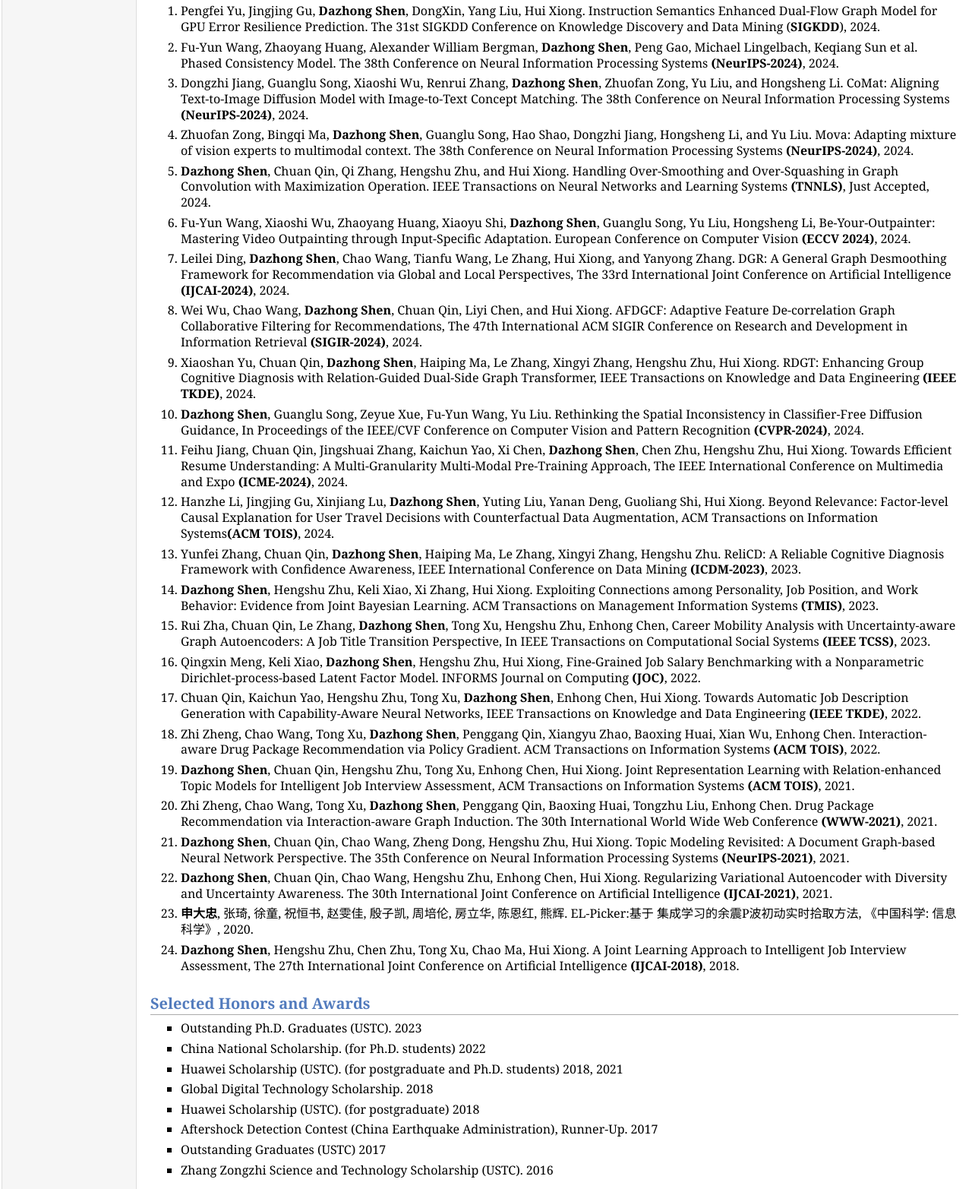
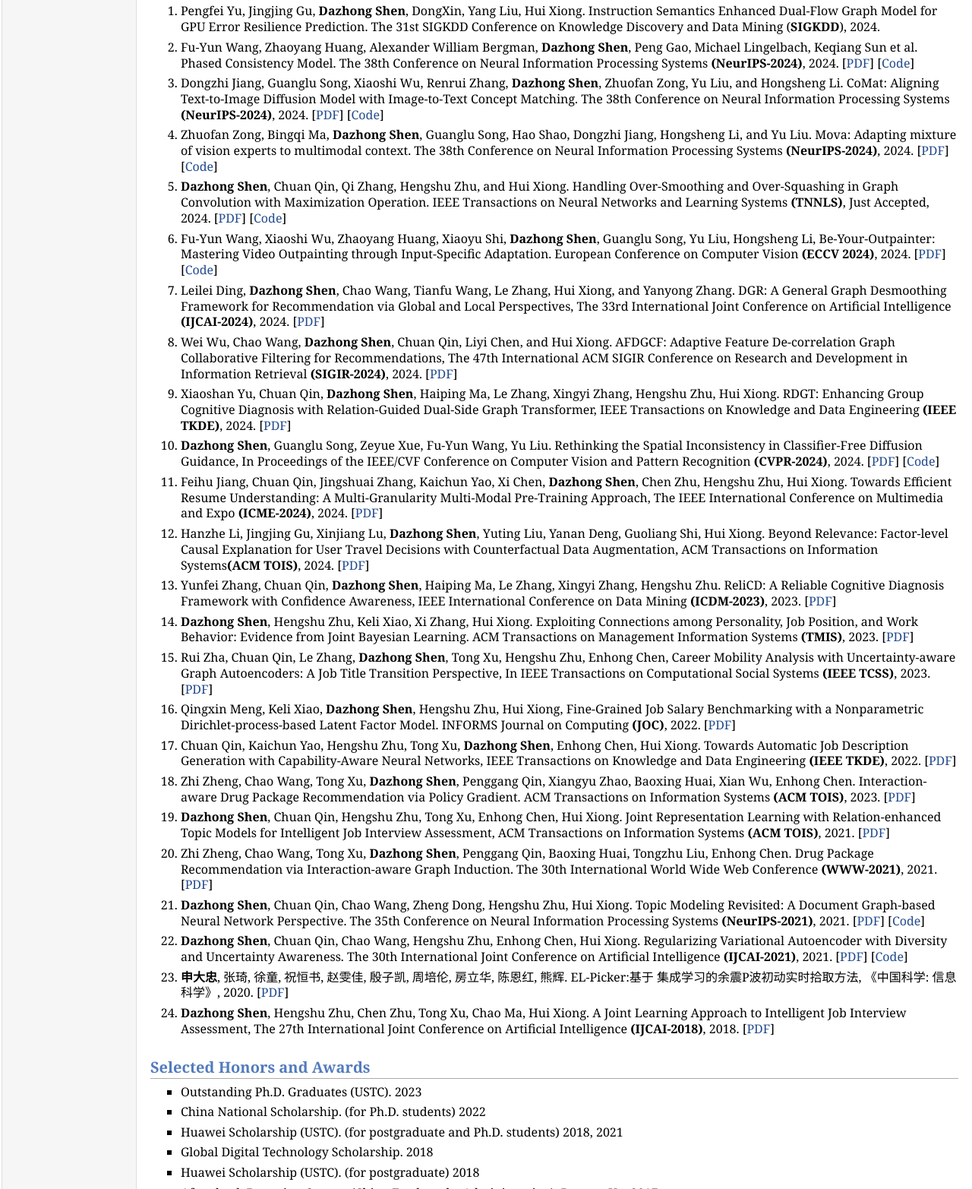
Before and after one commit to SmilesDZgk/HomePage, a plain HTML site: page index.html in a window 1280 px wide. Shown: the part 960-2525 px from the top of the page at 76% size. Drawn offline with Linux system fonts and the light colour scheme.

Commit message:
Add files via upload

```diff
--- a/index.html
+++ b/index.html
@@ -71,53 +71,53 @@
 </ul>
 <h2>Recent Publication</h2>
 <ol>
-<li><p>Pengfei Yu, Jingjing Gu, <b>Dazhong Shen</b>, DongXin, Yang Liu, Hui Xiong. Instruction Semantics Enhanced Dual-Flow Graph Model for GPU Error Resilience Prediction. The 31st SIGKDD Conference on Knowledge Discovery and Data Mining (<b>SIGKDD</b>), 2024.</p>
+<li><p>Pengfei Yu, Jingjing Gu, <b>Dazhong Shen</b>, DongXin, Yang Liu, Hui Xiong. Instruction Semantics Enhanced Dual-Flow Graph Model for GPU Error Resilience Prediction. The 31st SIGKDD Conference on Knowledge Discovery and Data Mining (<b>SIGKDD</b>), 2024. </p>
 </li>
-<li><p>Fu-Yun Wang, Zhaoyang Huang, Alexander William Bergman, <b>Dazhong Shen</b>, Peng Gao, Michael Lingelbach, Keqiang Sun et al. Phased Consistency Model.  The 38th Conference on Neural Information Processing Systems <b>(NeurIPS-2024)</b>, 2024.</p>
+<li><p>Fu-Yun Wang, Zhaoyang Huang, Alexander William Bergman, <b>Dazhong Shen</b>, Peng Gao, Michael Lingelbach, Keqiang Sun et al. Phased Consistency Model.  The 38th Conference on Neural Information Processing Systems <b>(NeurIPS-2024)</b>, 2024. [<a href="./papers/FuyunWang-NeurIPS-2024.pdf">PDF</a>] [<a href="https://g-u-n.github.io/projects/pcm/">Code</a>]</p>
 </li>
-<li><p>Dongzhi Jiang, Guanglu Song, Xiaoshi Wu, Renrui Zhang, <b>Dazhong Shen</b>, Zhuofan Zong, Yu Liu, and Hongsheng Li. CoMat: Aligning Text-to-Image Diffusion Model with Image-to-Text Concept Matching. The 38th Conference on Neural Information Processing Systems <b>(NeurIPS-2024)</b>, 2024.</p>
+<li><p>Dongzhi Jiang, Guanglu Song, Xiaoshi Wu, Renrui Zhang, <b>Dazhong Shen</b>, Zhuofan Zong, Yu Liu, and Hongsheng Li. CoMat: Aligning Text-to-Image Diffusion Model with Image-to-Text Concept Matching. The 38th Conference on Neural Information Processing Systems <b>(NeurIPS-2024)</b>, 2024. [<a href="./papers/DongzhiJiang-NeurIPS-2024.pdf">PDF</a>] [<a href="https://caraj7.github.io/comat/">Code</a>]</p>
 </li>
-<li><p>Zhuofan Zong, Bingqi Ma, <b>Dazhong Shen</b>, Guanglu Song, Hao Shao, Dongzhi Jiang, Hongsheng Li, and Yu Liu. Mova: Adapting mixture of vision experts to multimodal context. The 38th Conference on Neural Information Processing Systems <b>(NeurIPS-2024)</b>, 2024.</p>
+<li><p>Zhuofan Zong, Bingqi Ma, <b>Dazhong Shen</b>, Guanglu Song, Hao Shao, Dongzhi Jiang, Hongsheng Li, and Yu Liu. Mova: Adapting mixture of vision experts to multimodal context. The 38th Conference on Neural Information Processing Systems <b>(NeurIPS-2024)</b>, 2024. [<a href="./papers/ZhuofanZong-NeurIPS-2024.pdf">PDF</a>] [<a href="https://github.com/templex98/mova">Code</a>]</p>
 </li>
-<li><p><b>Dazhong Shen</b>, Chuan Qin, Qi Zhang, Hengshu Zhu, and Hui Xiong. Handling Over-Smoothing and Over-Squashing in Graph Convolution with Maximization Operation. IEEE Transactions on Neural Networks and Learning Systems <b>(TNNLS)</b>, Just Accepted, 2024.</p>
+<li><p><b>Dazhong Shen</b>, Chuan Qin, Qi Zhang, Hengshu Zhu, and Hui Xiong. Handling Over-Smoothing and Over-Squashing in Graph Convolution with Maximization Operation. IEEE Transactions on Neural Networks and Learning Systems <b>(TNNLS)</b>, Just Accepted, 2024. [<a href="./papers/DazhongShen-TNNLS-2024.pdf">PDF</a>] [<a href="https://github.com/SmilesDZgk/MGC">Code</a>]</p>
 </li>
-<li><p>Fu-Yun Wang, Xiaoshi Wu, Zhaoyang Huang, Xiaoyu Shi, <b>Dazhong Shen</b>, Guanglu Song, Yu Liu, Hongsheng Li, Be-Your-Outpainter: Mastering Video Outpainting through Input-Specific Adaptation. European Conference on Computer Vision <b>(ECCV 2024)</b>, 2024. </p>
+<li><p>Fu-Yun Wang, Xiaoshi Wu, Zhaoyang Huang, Xiaoyu Shi, <b>Dazhong Shen</b>, Guanglu Song, Yu Liu, Hongsheng Li, Be-Your-Outpainter: Mastering Video Outpainting through Input-Specific Adaptation. European Conference on Computer Vision <b>(ECCV 2024)</b>, 2024. [<a href="./papers/FuyunWang-ECCV-2024.pdf">PDF</a>] [<a href="https://github.com/G-U-N/Be-Your-Outpainter">Code</a>]</p>
 </li>
-<li><p>Leilei Ding, <b>Dazhong Shen</b>, Chao Wang, Tianfu Wang, Le Zhang, Hui Xiong, and Yanyong Zhang. DGR: A General Graph Desmoothing Framework for Recommendation via Global and Local Perspectives, The 33rd International Joint Conference on Artificial Intelligence <b>(IJCAI-2024)</b>, 2024. </p>
+<li><p>Leilei Ding, <b>Dazhong Shen</b>, Chao Wang, Tianfu Wang, Le Zhang, Hui Xiong, and Yanyong Zhang. DGR: A General Graph Desmoothing Framework for Recommendation via Global and Local Perspectives, The 33rd International Joint Conference on Artificial Intelligence <b>(IJCAI-2024)</b>, 2024. [<a href="./papers/LeilieDing-IJCAI-2024.pdf">PDF</a>]</p>
 </li>
-<li><p>Wei Wu, Chao Wang, <b>Dazhong Shen</b>, Chuan Qin, Liyi Chen, and Hui Xiong. AFDGCF: Adaptive Feature De-correlation Graph Collaborative Filtering for Recommendations, The 47th International ACM SIGIR Conference on Research and Development in Information Retrieval <b>(SIGIR-2024)</b>, 2024. </p>
+<li><p>Wei Wu, Chao Wang, <b>Dazhong Shen</b>, Chuan Qin, Liyi Chen, and Hui Xiong. AFDGCF: Adaptive Feature De-correlation Graph Collaborative Filtering for Recommendations, The 47th International ACM SIGIR Conference on Research and Development in Information Retrieval <b>(SIGIR-2024)</b>, 2024. [<a href="./papers/WeiWu-SIGIR-2024.pdf">PDF</a>]</p>
 </li>
-<li><p>Xiaoshan Yu, Chuan Qin, <b>Dazhong Shen</b>, Haiping Ma, Le Zhang, Xingyi Zhang, Hengshu Zhu, Hui Xiong. RDGT: Enhancing Group Cognitive Diagnosis with Relation-Guided Dual-Side Graph Transformer, IEEE Transactions on Knowledge and Data Engineering <b>(IEEE TKDE)</b>, 2024. </p>
+<li><p>Xiaoshan Yu, Chuan Qin, <b>Dazhong Shen</b>, Haiping Ma, Le Zhang, Xingyi Zhang, Hengshu Zhu, Hui Xiong. RDGT: Enhancing Group Cognitive Diagnosis with Relation-Guided Dual-Side Graph Transformer, IEEE Transactions on Knowledge and Data Engineering <b>(IEEE TKDE)</b>, 2024.  [<a href="./papers/XiaoshanYu-IEEETKDE-2024.pdf">PDF</a>]</p>
 </li>
-<li><p><b>Dazhong Shen</b>, Guanglu Song, Zeyue Xue, Fu-Yun Wang, Yu Liu. Rethinking the Spatial Inconsistency in Classifier-Free Diffusion Guidance, In Proceedings of the IEEE/CVF Conference on Computer Vision and Pattern Recognition <b>(CVPR-2024)</b>, 2024. </p>
+<li><p><b>Dazhong Shen</b>, Guanglu Song, Zeyue Xue, Fu-Yun Wang, Yu Liu. Rethinking the Spatial Inconsistency in Classifier-Free Diffusion Guidance, In Proceedings of the IEEE/CVF Conference on Computer Vision and Pattern Recognition <b>(CVPR-2024)</b>, 2024. [<a href="./papers/DazhongShen-CVPR-2024.pdf">PDF</a>] [<a href="https://github.com/SmilesDZgk/S-CFG">Code</a>]</p>
 </li>
-<li><p>Feihu Jiang, Chuan Qin, Jingshuai Zhang, Kaichun Yao, Xi Chen, <b>Dazhong Shen</b>, Chen Zhu, Hengshu Zhu, Hui Xiong. Towards Efficient Resume Understanding: A Multi-Granularity Multi-Modal Pre-Training Approach, The IEEE International Conference on Multimedia and Expo <b>(ICME-2024)</b>, 2024. </p>
+<li><p>Feihu Jiang, Chuan Qin, Jingshuai Zhang, Kaichun Yao, Xi Chen, <b>Dazhong Shen</b>, Chen Zhu, Hengshu Zhu, Hui Xiong. Towards Efficient Resume Understanding: A Multi-Granularity Multi-Modal Pre-Training Approach, The IEEE International Conference on Multimedia and Expo <b>(ICME-2024)</b>, 2024. [<a href="./papers/FeihuJiang-ICME-2024.pdf">PDF</a>]</p>
 </li>
-<li><p>Hanzhe Li, Jingjing Gu, Xinjiang Lu, <b>Dazhong Shen</b>, Yuting Liu, Yanan Deng, Guoliang Shi, Hui Xiong. Beyond Relevance: Factor-level Causal Explanation for User Travel Decisions with Counterfactual Data Augmentation, ACM Transactions on Information Systems<b>(ACM TOIS)</b>, 2024. </p>
+<li><p>Hanzhe Li, Jingjing Gu, Xinjiang Lu, <b>Dazhong Shen</b>, Yuting Liu, Yanan Deng, Guoliang Shi, Hui Xiong. Beyond Relevance: Factor-level Causal Explanation for User Travel Decisions with Counterfactual Data Augmentation, ACM Transactions on Information Systems<b>(ACM TOIS)</b>, 2024. [<a href="./papers/HanzheLi-ACMTOIS-2024.pdf">PDF</a>]</p>
 </li>
-<li><p>Yunfei Zhang, Chuan Qin, <b>Dazhong Shen</b>, Haiping Ma, Le Zhang, Xingyi Zhang, Hengshu Zhu. ReliCD: A Reliable Cognitive Diagnosis Framework with Confidence Awareness, IEEE International Conference on Data Mining <b>(ICDM-2023)</b>, 2023. </p>
+<li><p>Yunfei Zhang, Chuan Qin, <b>Dazhong Shen</b>, Haiping Ma, Le Zhang, Xingyi Zhang, Hengshu Zhu. ReliCD: A Reliable Cognitive Diagnosis Framework with Confidence Awareness, IEEE International Conference on Data Mining <b>(ICDM-2023)</b>, 2023.  [<a href="./papers/DazhongShen-YunfeiZhang-2023.pdf">PDF</a>]</p>
 </li>
-<li><p><b>Dazhong Shen</b>, Hengshu Zhu, Keli Xiao, Xi Zhang, Hui Xiong. Exploiting Connections among Personality, Job Position, and Work Behavior: Evidence from Joint Bayesian Learning. ACM Transactions on Management Information Systems <b>(TMIS)</b>, 2023.</p>
+<li><p><b>Dazhong Shen</b>, Hengshu Zhu, Keli Xiao, Xi Zhang, Hui Xiong. Exploiting Connections among Personality, Job Position, and Work Behavior: Evidence from Joint Bayesian Learning. ACM Transactions on Management Information Systems <b>(TMIS)</b>, 2023. [<a href="./papers/DazhongShen-ACMTMIS-2023.pdf">PDF</a>]</p>
 </li>
-<li><p>Rui Zha, Chuan Qin, Le Zhang, <b>Dazhong Shen</b>, Tong Xu, Hengshu Zhu, Enhong Chen, Career Mobility Analysis with Uncertainty-aware Graph Autoencoders: A Job Title Transition Perspective, In IEEE Transactions on Computational Social Systems <b>(IEEE TCSS)</b>, 2023. </p>
+<li><p>Rui Zha, Chuan Qin, Le Zhang, <b>Dazhong Shen</b>, Tong Xu, Hengshu Zhu, Enhong Chen, Career Mobility Analysis with Uncertainty-aware Graph Autoencoders: A Job Title Transition Perspective, In IEEE Transactions on Computational Social Systems <b>(IEEE TCSS)</b>, 2023. [<a href="./papers/RuiZha-IEEETCSS-2023.pdf">PDF</a>]</p>
 </li>
-<li><p>Qingxin Meng, Keli Xiao, <b>Dazhong Shen</b>, Hengshu Zhu, Hui Xiong, Fine-Grained Job Salary Benchmarking with a Nonparametric Dirichlet-process-based Latent Factor Model. INFORMS Journal on Computing <b>(JOC)</b>, 2022. </p>
+<li><p>Qingxin Meng, Keli Xiao, <b>Dazhong Shen</b>, Hengshu Zhu, Hui Xiong, Fine-Grained Job Salary Benchmarking with a Nonparametric Dirichlet-process-based Latent Factor Model. INFORMS Journal on Computing <b>(JOC)</b>, 2022. [<a href="./papers/QingxinMeng-IJOC-2022.pdf">PDF</a>]</p>
 </li>
-<li><p>Chuan Qin, Kaichun Yao, Hengshu Zhu, Tong Xu, <b>Dazhong Shen</b>, Enhong Chen, Hui Xiong. Towards Automatic Job Description Generation with Capability-Aware Neural Networks, IEEE Transactions on Knowledge and Data Engineering <b>(IEEE TKDE)</b>, 2022. </p>
+<li><p>Chuan Qin, Kaichun Yao, Hengshu Zhu, Tong Xu, <b>Dazhong Shen</b>, Enhong Chen, Hui Xiong. Towards Automatic Job Description Generation with Capability-Aware Neural Networks, IEEE Transactions on Knowledge and Data Engineering <b>(IEEE TKDE)</b>, 2022.  [<a href="./papers/DazhongShen-IJCAI-2021.pdf">PDF</a>]</p>
 </li>
-<li><p>Zhi Zheng, Chao Wang, Tong Xu, <b>Dazhong Shen</b>, Penggang Qin, Xiangyu Zhao, Baoxing Huai, Xian Wu, Enhong Chen. Interaction-aware Drug Package Recommendation via Policy Gradient. ACM Transactions on Information Systems <b>(ACM TOIS)</b>, 2022. </p>
+<li><p>Zhi Zheng, Chao Wang, Tong Xu, <b>Dazhong Shen</b>, Penggang Qin, Xiangyu Zhao, Baoxing Huai, Xian Wu, Enhong Chen. Interaction-aware Drug Package Recommendation via Policy Gradient. ACM Transactions on Information Systems <b>(ACM TOIS)</b>, 2023.  [<a href="./papers/ZhiZheng-ACMTOIS-2023.pdf">PDF</a>]</p>
 </li>
-<li><p><b>Dazhong Shen</b>, Chuan Qin, Hengshu Zhu, Tong Xu, Enhong Chen, Hui Xiong. Joint Representation Learning with Relation-enhanced Topic Models for Intelligent Job Interview Assessment, ACM Transactions on Information Systems <b>(ACM TOIS)</b>, 2021. </p>
+<li><p><b>Dazhong Shen</b>, Chuan Qin, Hengshu Zhu, Tong Xu, Enhong Chen, Hui Xiong. Joint Representation Learning with Relation-enhanced Topic Models for Intelligent Job Interview Assessment, ACM Transactions on Information Systems <b>(ACM TOIS)</b>, 2021.  [<a href="./papers/DazhongShen-ACMTOIS-2021.pdf">PDF</a>]</p>
 </li>
-<li><p>Zhi Zheng, Chao Wang, Tong Xu, <b>Dazhong Shen</b>, Penggang Qin, Baoxing Huai, Tongzhu Liu, Enhong Chen. Drug Package Recommendation via Interaction-aware Graph Induction. The 30th International World Wide Web Conference <b>(WWW-2021)</b>, 2021. </p>
+<li><p>Zhi Zheng, Chao Wang, Tong Xu, <b>Dazhong Shen</b>, Penggang Qin, Baoxing Huai, Tongzhu Liu, Enhong Chen. Drug Package Recommendation via Interaction-aware Graph Induction. The 30th International World Wide Web Conference <b>(WWW-2021)</b>, 2021. [<a href="./papers/ZhiZheng-WWW-2021.pdf">PDF</a>]</p>
 </li>
-<li><p><b>Dazhong Shen</b>, Chuan Qin, Chao Wang, Zheng Dong, Hengshu Zhu, Hui Xiong. Topic Modeling Revisited: A Document Graph-based Neural Network Perspective. The 35th Conference on Neural Information Processing Systems <b>(NeurIPS-2021)</b>, 2021. </p>
+<li><p><b>Dazhong Shen</b>, Chuan Qin, Chao Wang, Zheng Dong, Hengshu Zhu, Hui Xiong. Topic Modeling Revisited: A Document Graph-based Neural Network Perspective. The 35th Conference on Neural Information Processing Systems <b>(NeurIPS-2021)</b>, 2021. [<a href="./papers/DazhongShen-NeurIPS-2021.pdf">PDF</a>] [<a href="https://github.com/SmilesDZgk/GNTM">Code</a>]</p>
 </li>
-<li><p><b>Dazhong Shen</b>, Chuan Qin, Chao Wang, Hengshu Zhu, Enhong Chen, Hui Xiong. Regularizing Variational Autoencoder with Diversity and Uncertainty Awareness. The 30th International Joint Conference on Artificial Intelligence <b>(IJCAI-2021)</b>, 2021. </p>
+<li><p><b>Dazhong Shen</b>, Chuan Qin, Chao Wang, Hengshu Zhu, Enhong Chen, Hui Xiong. Regularizing Variational Autoencoder with Diversity and Uncertainty Awareness. The 30th International Joint Conference on Artificial Intelligence <b>(IJCAI-2021)</b>, 2021. [<a href="./papers/DazhongShen-IJCAI-2021.pdf">PDF</a>] [<a href="https://github.com/SmilesDZgk/DU-VAE">Code</a>]</p>
 </li>
-<li><p><b>申大忠</b>, 张琦, 徐童, 祝恒书, 赵雯佳, 殷子凯, 周培伦, 房立华, 陈恩红, 熊辉. EL-Picker:基于 集成学习的余震P波初动实时拾取方法, 《中国科学: 信息科学》, 2020. </p>
+<li><p><b>申大忠</b>, 张琦, 徐童, 祝恒书, 赵雯佳, 殷子凯, 周培伦, 房立华, 陈恩红, 熊辉. EL-Picker:基于 集成学习的余震P波初动实时拾取方法, 《中国科学: 信息科学》, 2020. [<a href="./papers/DazhongShen-中国科学-2021.pdf">PDF</a>]</p>
 </li>
-<li><p><b>Dazhong Shen</b>, Hengshu Zhu, Chen Zhu, Tong Xu, Chao Ma, Hui Xiong. A Joint Learning Approach to Intelligent Job Interview Assessment, The 27th International Joint Conference on Artificial Intelligence <b>(IJCAI-2018)</b>, 2018.
+<li><p><b>Dazhong Shen</b>, Hengshu Zhu, Chen Zhu, Tong Xu, Chao Ma, Hui Xiong. A Joint Learning Approach to Intelligent Job Interview Assessment, The 27th International Joint Conference on Artificial Intelligence <b>(IJCAI-2018)</b>, 2018. [<a href="./papers/DazhongShen-IJCAI-2018.pdf">PDF</a>]
 <br /></p>
 </li>
 </ol>
```
Also changed, not shown: service.html (+4 -0 lines).
